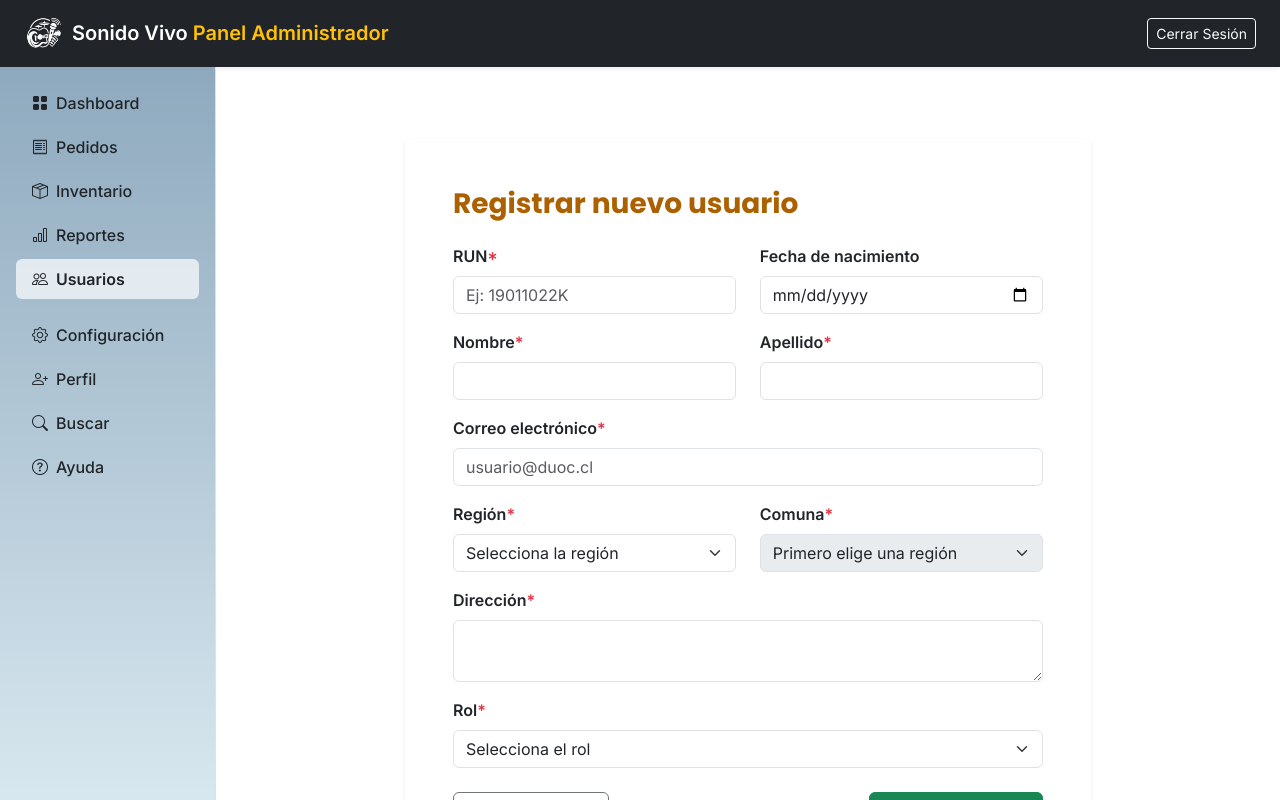
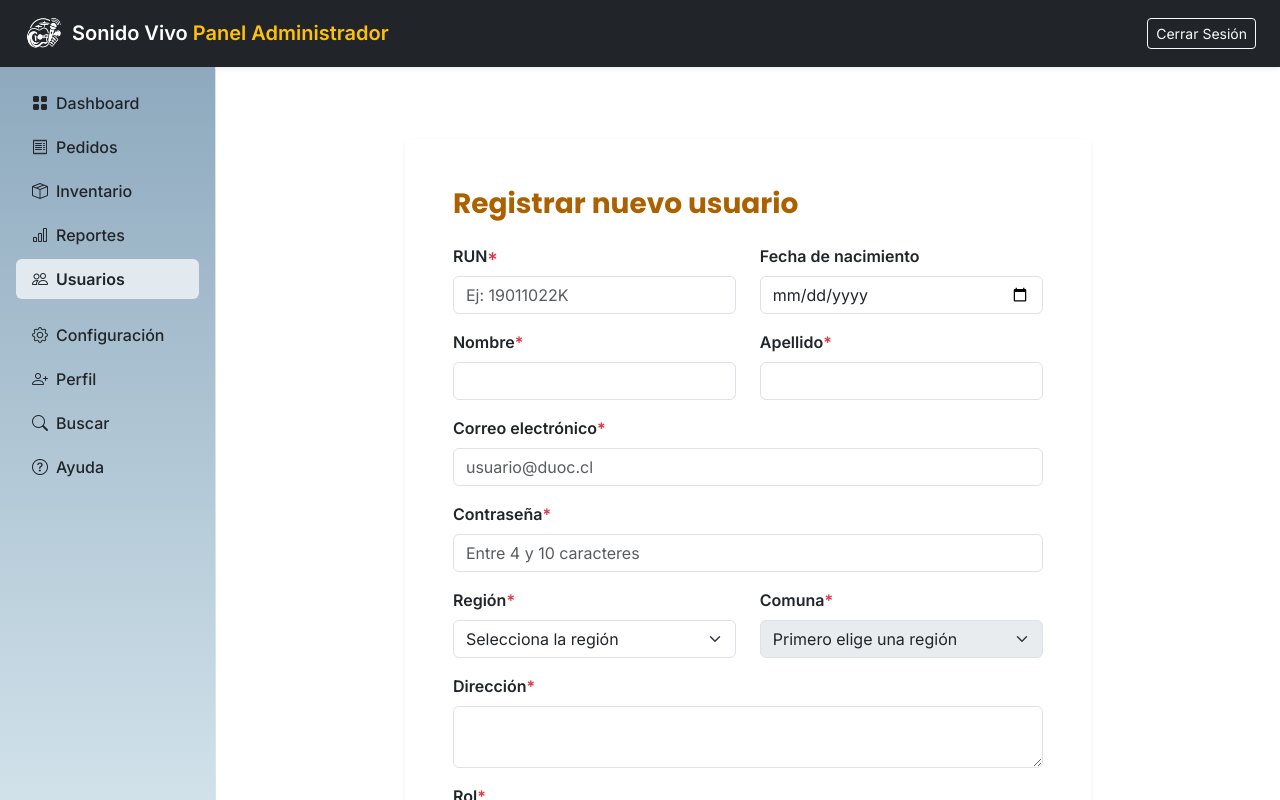
Before and after one commit to pepestack/Sonido-Vivo, a React (Vite) app: page /admin/usuarios/nuevo in a window 1280 px wide. Shown: the top 800 px of the page. Built offline with nearby package versions, Linux system fonts and the light colour scheme.

Commit message:
feat: agregar contraseña a la vista de registro del usuario

```diff
--- a/src/components/organisms/CamposUsuario/CamposUsuario.jsx
+++ b/src/components/organisms/CamposUsuario/CamposUsuario.jsx
@@ -1,6 +1,6 @@
 import { Col, Row } from 'react-bootstrap'
 import { CampoFormulario } from '../../molecules/CampoFormulario/CampoFormulario'
-import { LARGO_MAXIMO_CORREO } from '../../../utils/validaciones'
+import { LARGO_MAXIMO_CLAVE, LARGO_MAXIMO_CORREO } from '../../../utils/validaciones'
 
 // Campos del usuario compartidos por el formulario del admin y el registro público.
 // formulario: el resultado de useFormulario (valores, errores, manejarCambio...)
@@ -77,6 +77,17 @@ export function CamposUsuario(props) {
         onChange={formulario.manejarCambio}
         error={errores.correo}
       />
+      <CampoFormulario
+        id="contrasena"
+        etiqueta="Contraseña"
+        tipo="password"
+        placeholder="Entre 4 y 10 caracteres"
+        maxLength={LARGO_MAXIMO_CLAVE}
+        requerido
+        valor={valores.contrasena}
+        onChange={formulario.manejarCambio}
+        error={errores.contrasena}
+      />
       <Row>
         <Col xs={12} md={ancho}>
           <CampoFormulario
--- a/src/data/usuarios.js
+++ b/src/data/usuarios.js
@@ -6,6 +6,7 @@ export const usuariosIniciales = [
     apellido: 'Sonido Vivo',
     fechaNacimiento: '',
     correo: 'admin@duoc.cl',
+    contrasena: '1234',
     region: 'Región de Valparaíso',
     comuna: 'Viña del Mar',
     direccion: 'Viña del Mar',
@@ -19,6 +20,7 @@ export const usuariosIniciales = [
     apellido: 'Navarro',
     fechaNacimiento: '',
     correo: 'seba@duoc.cl',
+    contrasena: '1234',
     region: 'Región de Valparaíso',
     comuna: 'Viña del Mar',
     direccion: 'Viña del Mar',
@@ -32,6 +34,7 @@ export const usuariosIniciales = [
     apellido: 'Calderon',
     fechaNacimiento: '',
     correo: 'jose.c@duoc.cl',
+    contrasena: '1234',
     region: 'Región de Valparaíso',
     comuna: 'Valparaíso',
     direccion: 'Valparaíso',
@@ -45,6 +48,7 @@ export const usuariosIniciales = [
     apellido: 'Apablaza',
     fechaNacimiento: '',
     correo: 'seba.a@duoc.cl',
+    contrasena: '1234',
     region: 'Región de Valparaíso',
     comuna: 'Quilpué',
     direccion: 'Quilpué',
@@ -60,6 +64,7 @@ export const usuarioVacio = {
   apellido: '',
   fechaNacimiento: '',
   correo: '',
+  contrasena: '',
   region: '',
   comuna: '',
   direccion: '',
--- a/src/utils/validaciones.js
+++ b/src/utils/validaciones.js
@@ -106,6 +106,7 @@ export function validarUsuario(valores, opciones = {}) {
     nombre: validarObligatorio(valores.nombre, 'El nombre es requerido') || validarLargoMaximo(valores.nombre, 50),
     apellido: validarObligatorio(valores.apellido, 'El apellido es requerido') || validarLargoMaximo(valores.apellido, 100),
     correo: validarCorreoPermitido(valores.correo),
+    contrasena: validarClave(valores.contrasena),
     region: validarObligatorio(valores.region, 'Selecciona una región'),
     comuna: validarObligatorio(valores.comuna, 'Selecciona una comuna'),
     direccion: validarObligatorio(valores.direccion, 'La dirección es requerida') || validarLargoMaximo(valores.direccion, 300),
```
Also changed, not shown: 1 other file (tests, documents, lock files or other folders).
